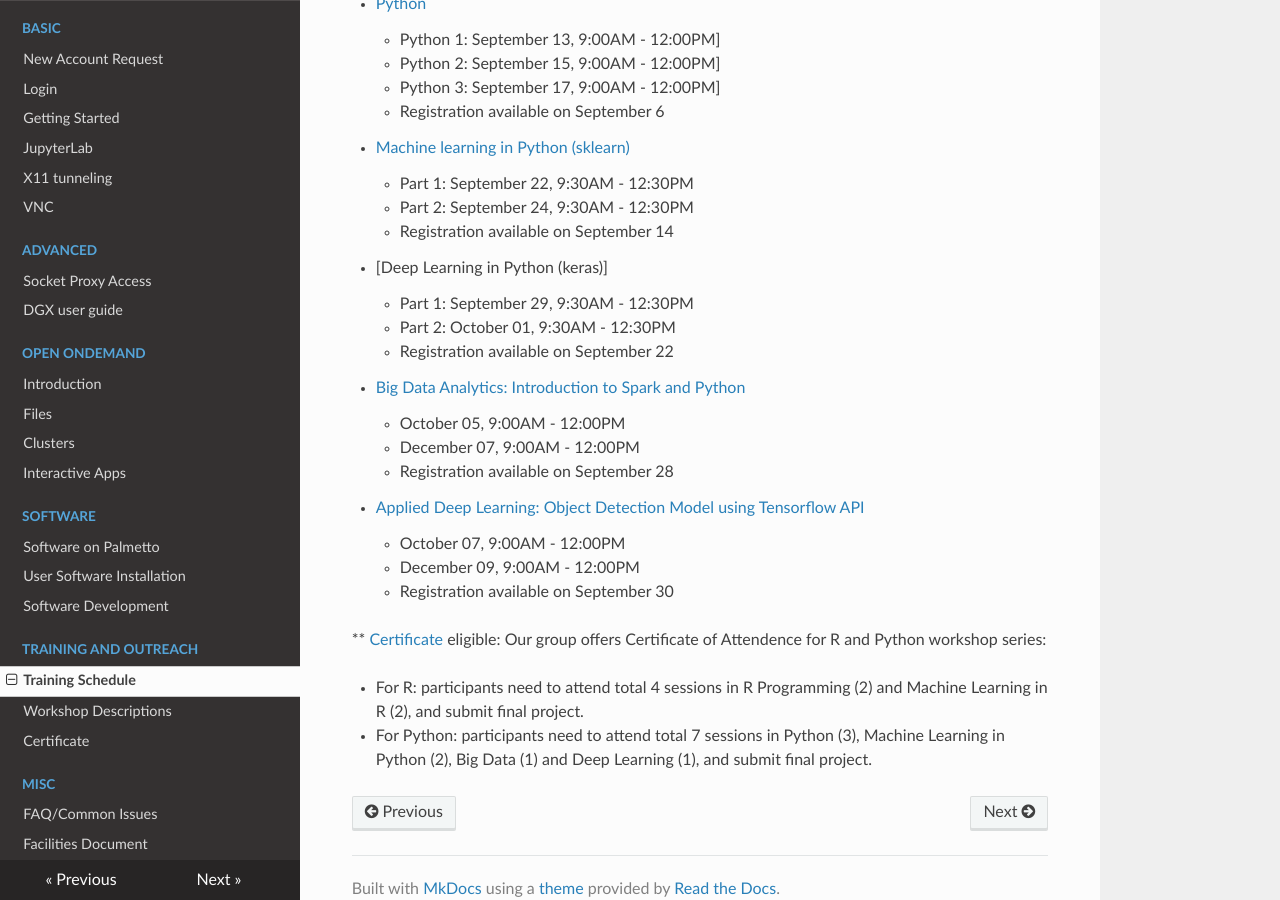
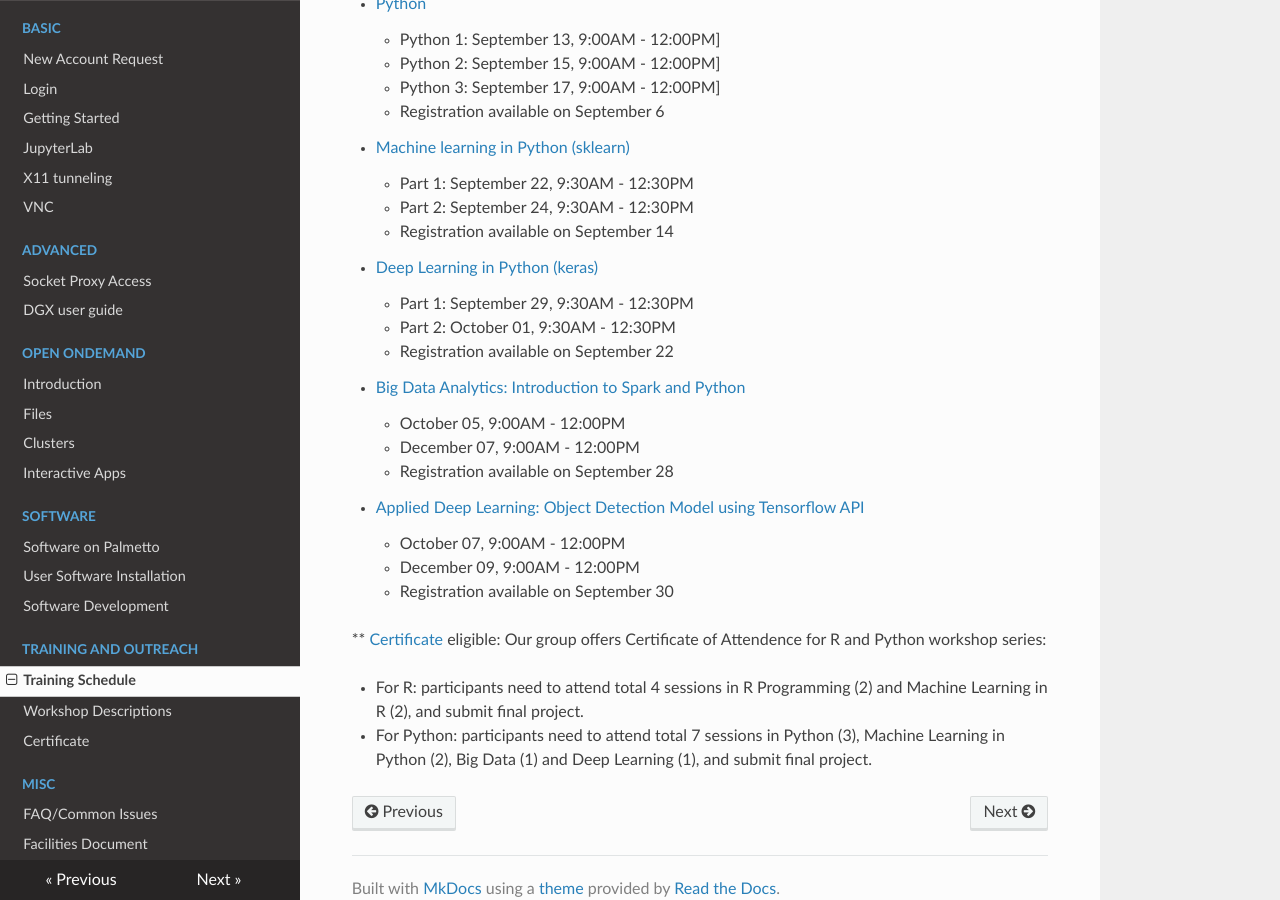
Before and after one commit to clemsonciti/palmetto-documentation, an MkDocs documentation site: the page built from docs/training/schedule.md, in a window 1280 px wide and 900 px high, scrolled down 883 px. Built offline with MkDocs 1.6.1, drawn with Linux system fonts in a browser that asks for light colours; nearby versions of some CDN libraries; part of the change alters nothing that is shown.

```diff
--- a/docs/training/schedule.md
+++ b/docs/training/schedule.md
@@ -40,7 +40,7 @@ Registration link will be automatically closed once it hits max 60 participants.
     - Part 2: September 24, 9:30AM - 12:30PM
     - Registration available on September 14
 
-- [Deep Learning in Python (keras)]
+- [Deep Learning in Python (keras)](workshop.md#deep-learning-in-python)
     - Part 1: September 29, 9:30AM - 12:30PM
     - Part 2: October 01, 9:30AM - 12:30PM
     - Registration available on September 22
```
